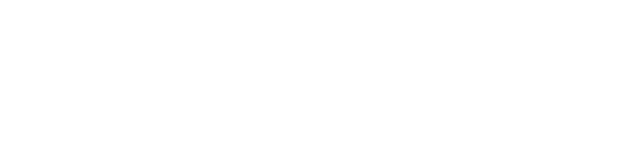
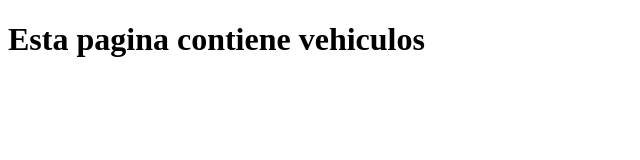
Before and after one commit to utxj-ricardo-luna/Proyecto2, a plain HTML site: page vehiculos.html in a window 1280 px wide. Shown: the whole page, without its empty margins (0-640 px from the left). Drawn offline with Linux system fonts and the light colour scheme.

Commit message:
Modificar titulo h1

```diff
--- a/vehiculos.html
+++ b/vehiculos.html
@@ -6,6 +6,6 @@
     <title>Document</title>
 </head>
 <body>
-
+    <h1>Esta pagina contiene vehiculos</h1>
 </body>
 </html>
```
